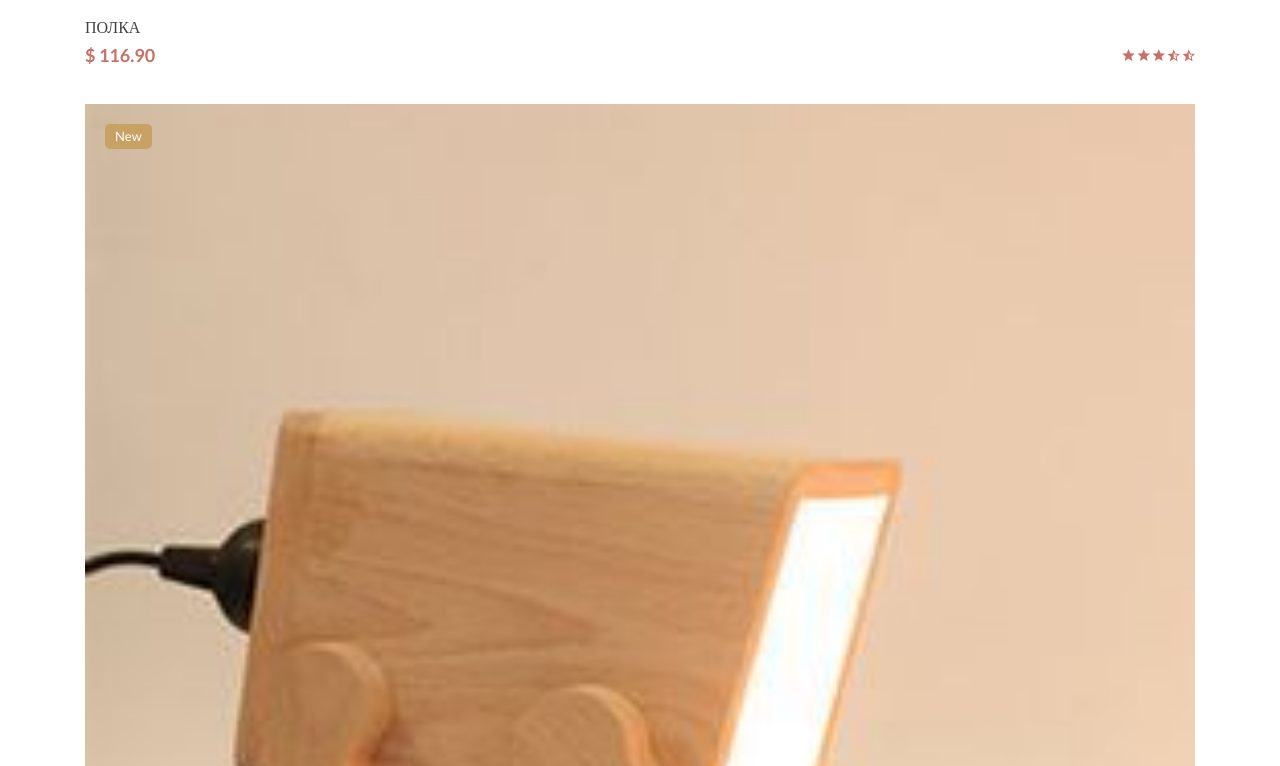
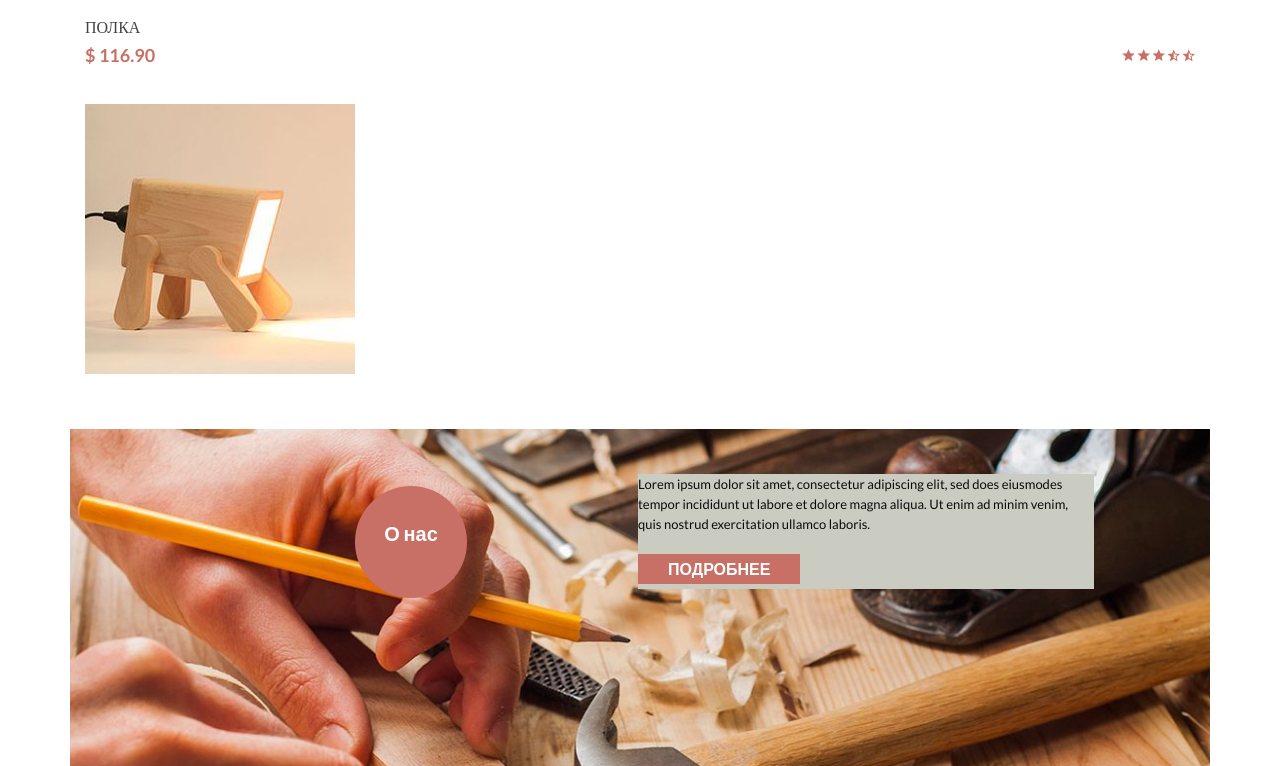
Before and after one commit to MarchukAngel/-, a plain HTML site: page index.html in a window 1280 px wide. Shown: the part 3734-4500 px from the top of the page. Drawn offline with Linux system fonts and the light colour scheme.

Commit message:
Update index.html

```diff
--- a/index.html
+++ b/index.html
@@ -508,8 +508,7 @@
 							<!-- Single-product end -->
 							<!-- Single-product start -->
 							<div class="single-product col-lg-12">
-								<div class="product-img">
-									<span class="pro-label new-label">new</span>
+
 									<a href="single-product.html"><img src="img/product/3.jpg" alt="" /></a>
 									<div class="product-action clearfix">
 										<a href="#" data-toggle="tooltip" data-placement="top" title="Wishlist"><i class="zmdi zmdi-favorite-outline"></i></a>
```
